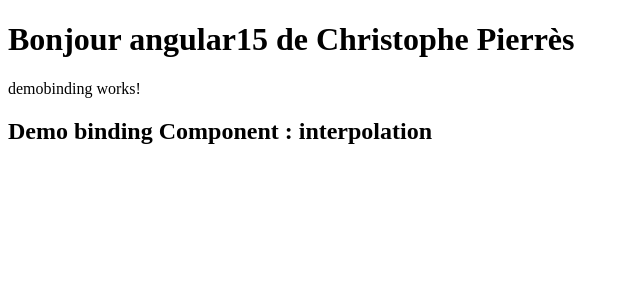
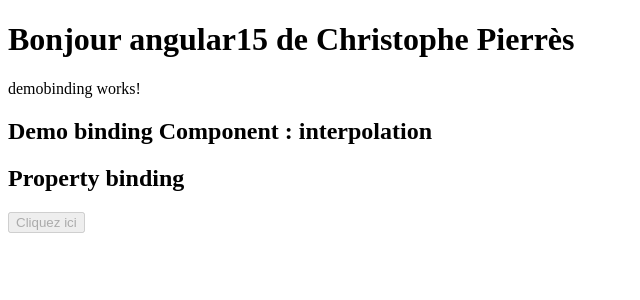
Before and after one commit to cpierres/udemySpring3Angular, an Angular app: page / in a window 1280 px wide. Shown: the top 300 px of the page, without its empty margins (0-640 px from the left). Built offline with nearby package versions, Linux system fonts and the light colour scheme.

Commit message:
Demo binding Component : Property binding

```diff
--- a/src/app/demobinding/demobinding.component.html
+++ b/src/app/demobinding/demobinding.component.html
@@ -1,2 +1,5 @@
 <p>demobinding works!</p>
 <h2>{{demoInterpolation}}</h2>
+
+<h2>Property binding</h2>
+<button [disabled]="disableButton">Cliquez ici</button>
--- a/src/app/demobinding/demobinding.component.ts
+++ b/src/app/demobinding/demobinding.component.ts
@@ -7,5 +7,5 @@ import { Component } from '@angular/core';
 })
 export class DemobindingComponent {
   demoInterpolation: string = "Demo binding Component : interpolation";
-
+  disableButton : boolean = true;
 }
```
